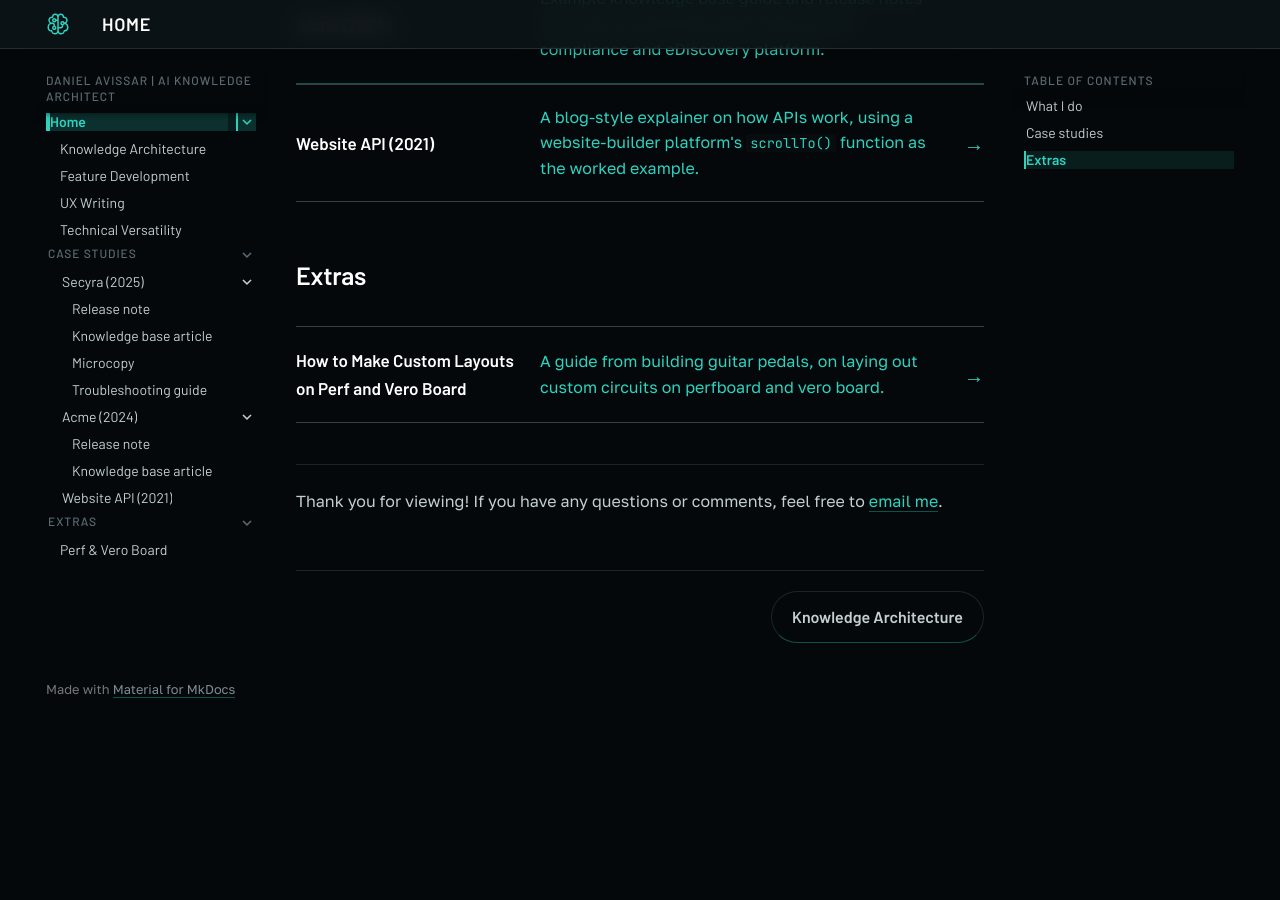
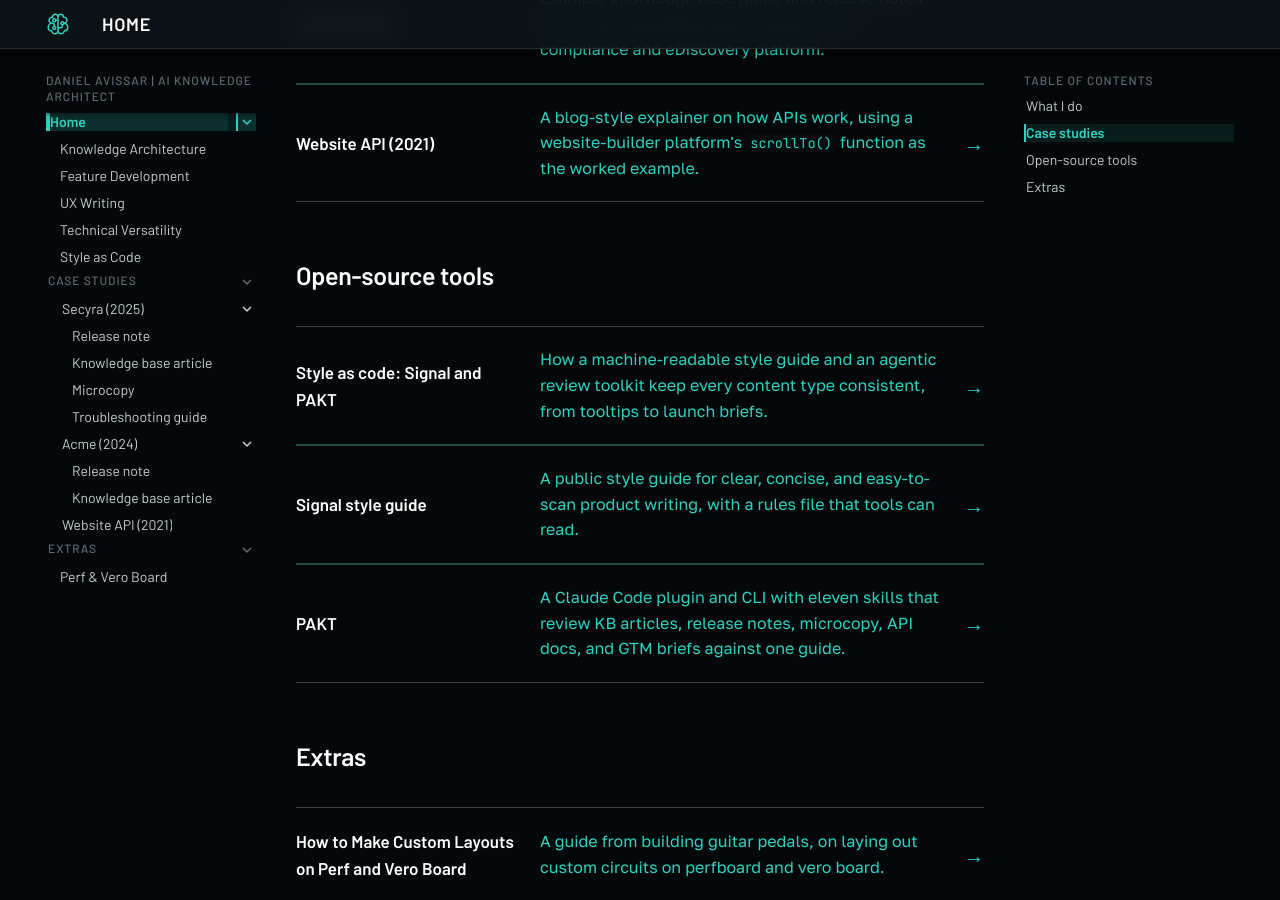
Before and after one commit to iiimonfiiire/daniel-avissar-portfolio, an MkDocs documentation site: the page built from docs/index.md, in a window 1280 px wide and 900 px high, scrolled down 1305 px. Built offline with MkDocs 1.6.1 and Material for MkDocs 9.7.7, drawn with Linux system fonts in a browser that asks for light colours; before the commit the page ends 2017 px from its top, so only the background shows below that.

Commit message:
Wire Style as code page into nav and home, fix claims
Add the page to the Home nav group and an Open-source tools section on the
home page linking the page, Signal, and PAKT. Replace the claim that every
sample passes PAKT, since the older case studies predate Signal.

Co-Authored-By: Claude Opus 5.5 <noreply@anthropic.com>
Claude-Session: https://claude.ai/code/session_01BFJEnrXVLXHTQYEixKsPyv

```diff
--- a/docs/index.md
+++ b/docs/index.md
@@ -75,6 +75,25 @@ Diving into diverse technical subjects across APIs, product guides, and AI assis
 
 </div>
 
+## Open-source tools
+
+<div class="cs-case-list" markdown>
+
+<a class="cs-case-list__row" href="what-i-do/style-as-code/">
+<span class="cs-case-list__title">Style as code: Signal and PAKT</span>
+<span class="cs-case-list__desc">How a machine-readable style guide and an agentic review toolkit keep every content type consistent, from tooltips to launch briefs.</span>
+</a>
+<a class="cs-case-list__row" href="https://github.com/iiimonfiiire/signal-style-guide">
+<span class="cs-case-list__title">Signal style guide</span>
+<span class="cs-case-list__desc">A public style guide for clear, concise, and easy-to-scan product writing, with a rules file that tools can read.</span>
+</a>
+<a class="cs-case-list__row" href="https://github.com/iiimonfiiire/pakt">
+<span class="cs-case-list__title">PAKT</span>
+<span class="cs-case-list__desc">A Claude Code plugin and CLI with eleven skills that review KB articles, release notes, microcopy, API docs, and GTM briefs against one guide.</span>
+</a>
+
+</div>
+
 ## Extras
 
 <div class="cs-case-list" markdown>
--- a/mkdocs.yml
+++ b/mkdocs.yml
@@ -78,6 +78,7 @@ nav:
       - Feature Development: what-i-do/feature-development.md
       - UX Writing: what-i-do/ux-writing.md
       - Technical Versatility: what-i-do/technical-versatility.md
+      - Style as Code: what-i-do/style-as-code.md
   - Case Studies:
       - Secyra (2025):
           - case-studies/secyra-2025/index.md
```
Also changed, not shown: docs/what-i-do/style-as-code.md (+6 -4 lines).
